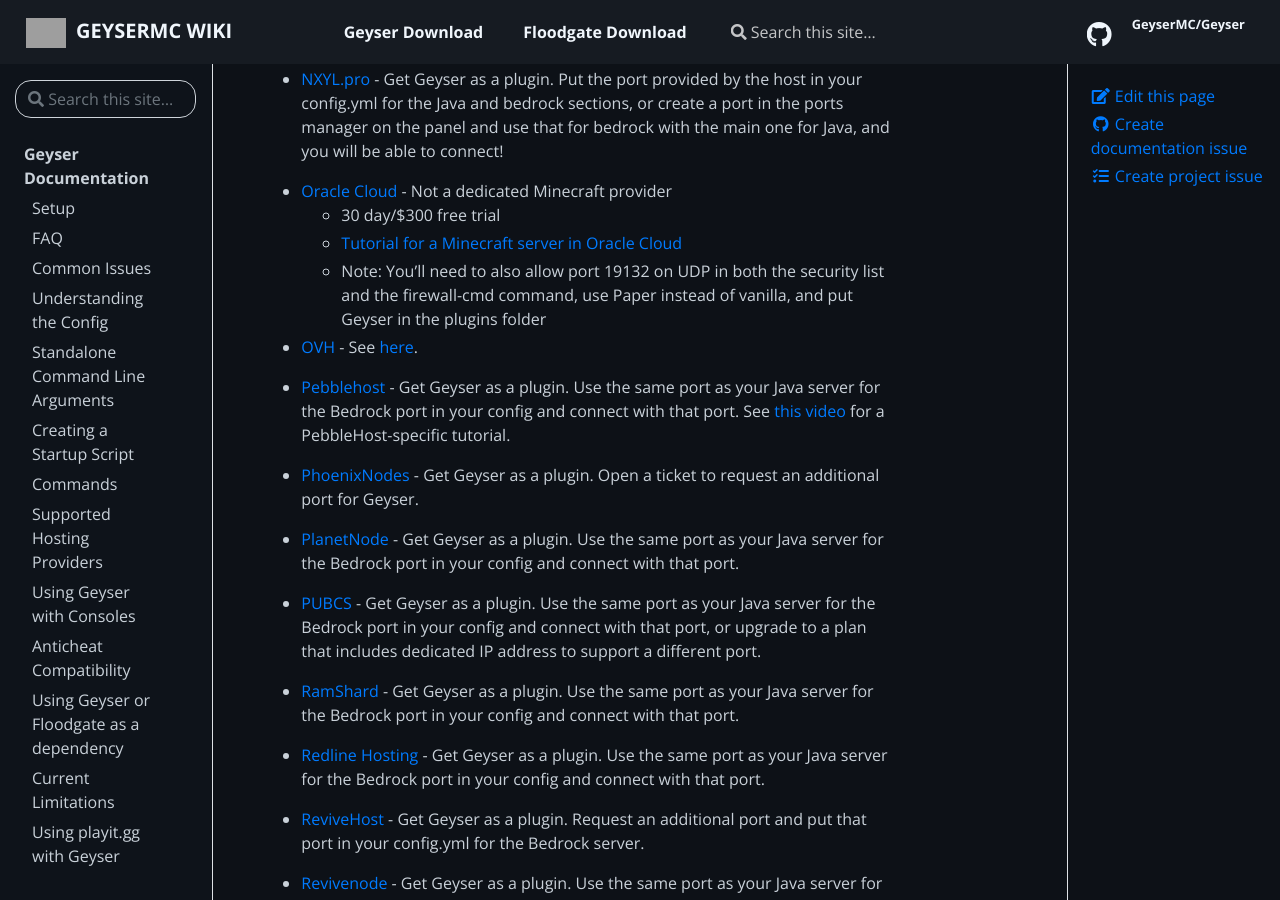
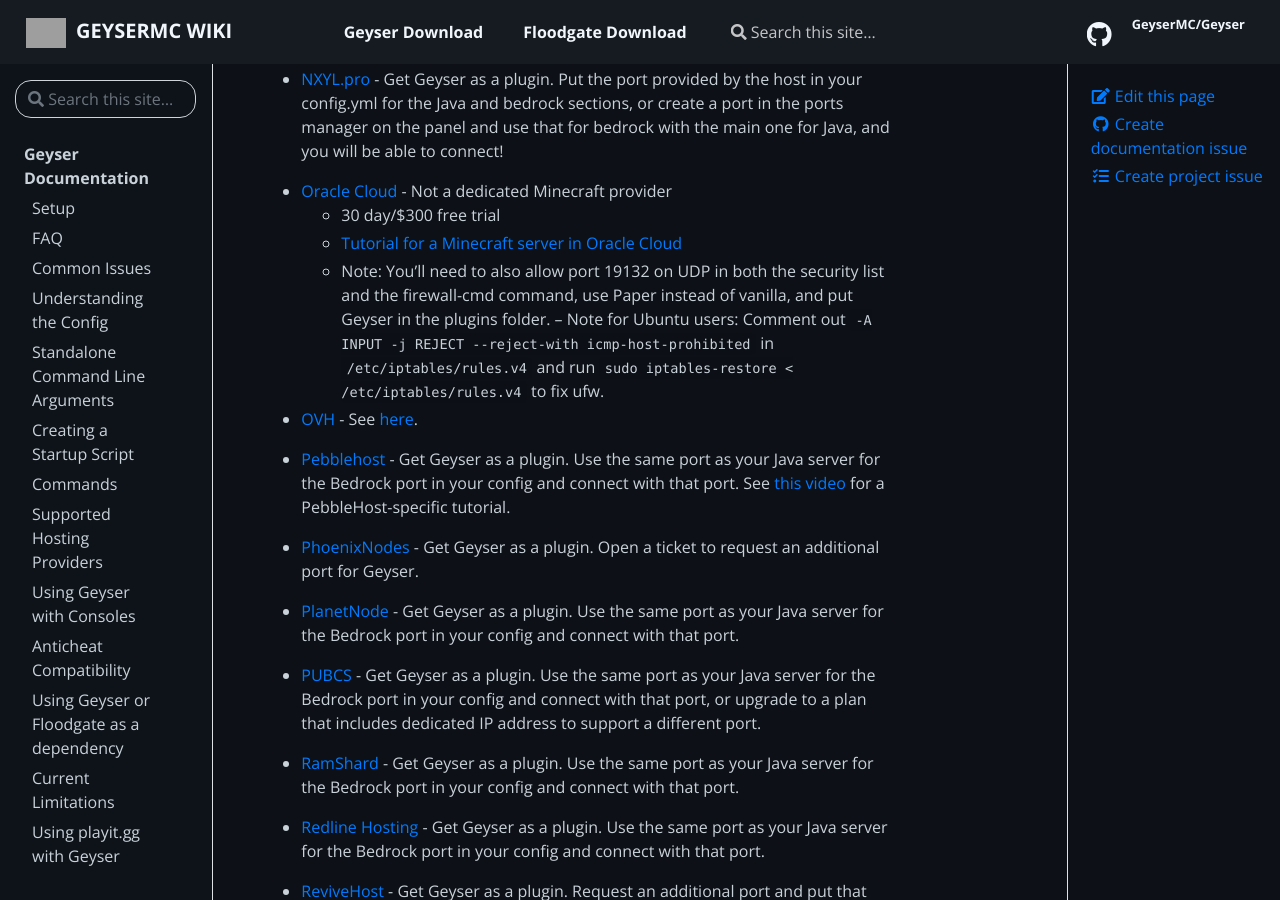
Before and after one commit to GeyserMC/GeyserWiki, a Jekyll site: the page built from _docs/geyser/supported-hosting-providers.md, in a window 1280 px wide and 900 px high, scrolled down 4862 px. Built offline with Jekyll 4.4.1, drawn with Linux system fonts in a browser that asks for light colours; grey boxes are pictures that could not be loaded.

Commit message:
Add an extra note for fixing UFW on Ubuntu

```diff
--- a/_data/providers.json
+++ b/_data/providers.json
@@ -301,7 +301,7 @@
     {
       "name": "Oracle Cloud",
       "url": "https://www.oracle.com/cloud/",
-      "description": "Not a dedicated Minecraft provider\n  - 30 day/$300 free trial\n  - [Tutorial for a Minecraft server in Oracle Cloud](https://blogs.oracle.com/developers/post/how-to-set-up-and-run-a-really-powerful-free-minecraft-server-in-the-cloud)\n  - Note: You'll need to also allow port 19132 on UDP in both the security list and the firewall-cmd command, use Paper instead of vanilla, and put Geyser in the plugins folder"
+      "description": "Not a dedicated Minecraft provider\n  - 30 day/$300 free trial\n  - [Tutorial for a Minecraft server in Oracle Cloud](https://blogs.oracle.com/developers/post/how-to-set-up-and-run-a-really-powerful-free-minecraft-server-in-the-cloud)\n  - Note: You'll need to also allow port 19132 on UDP in both the security list and the firewall-cmd command, use Paper instead of vanilla, and put Geyser in the plugins folder.\n -- Note for Ubuntu users: Comment out `-A INPUT -j REJECT --reject-with icmp-host-prohibited` in `/etc/iptables/rules.v4` and run `sudo iptables-restore < /etc/iptables/rules.v4` to fix ufw."
     },
     {
       "name": "OVH",
```
